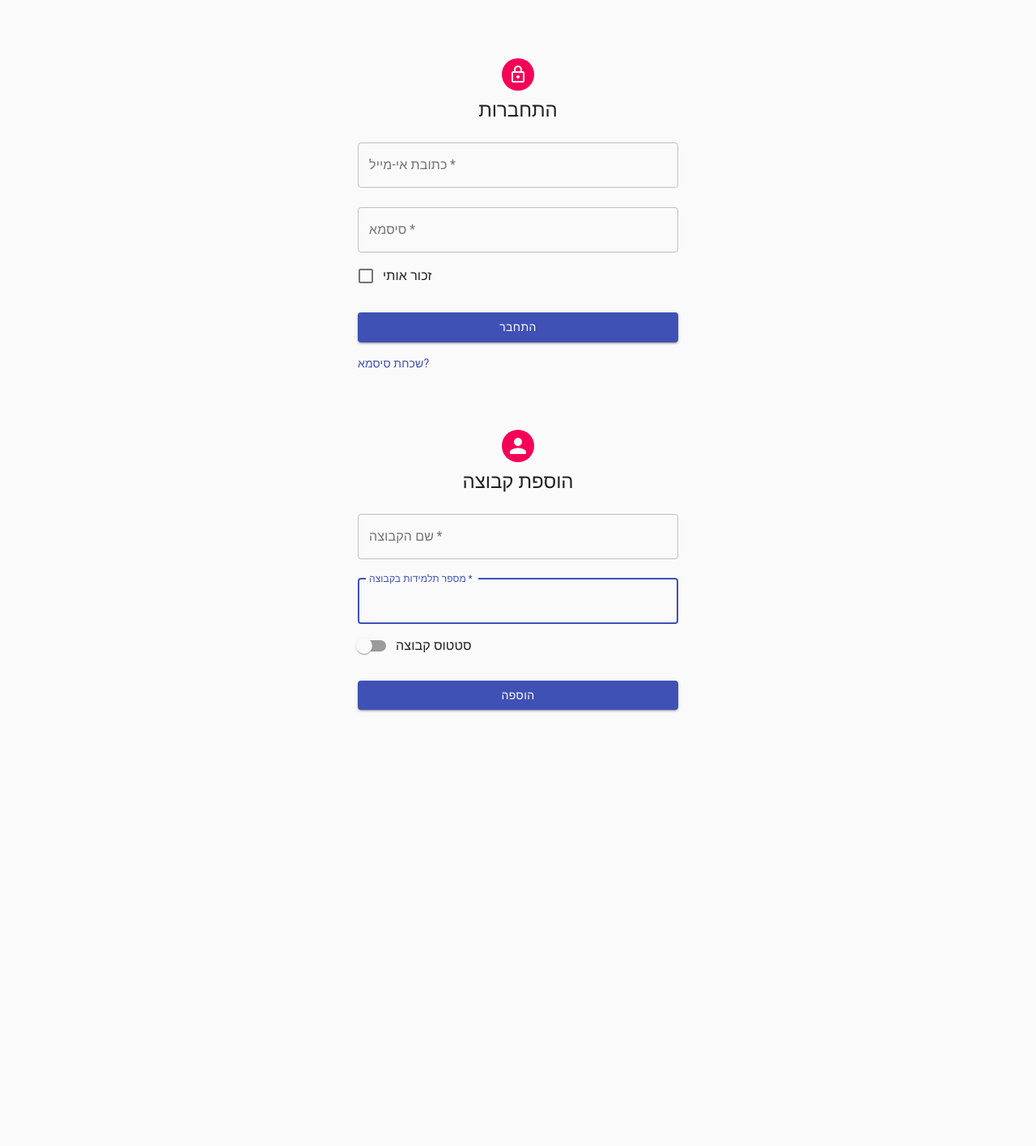
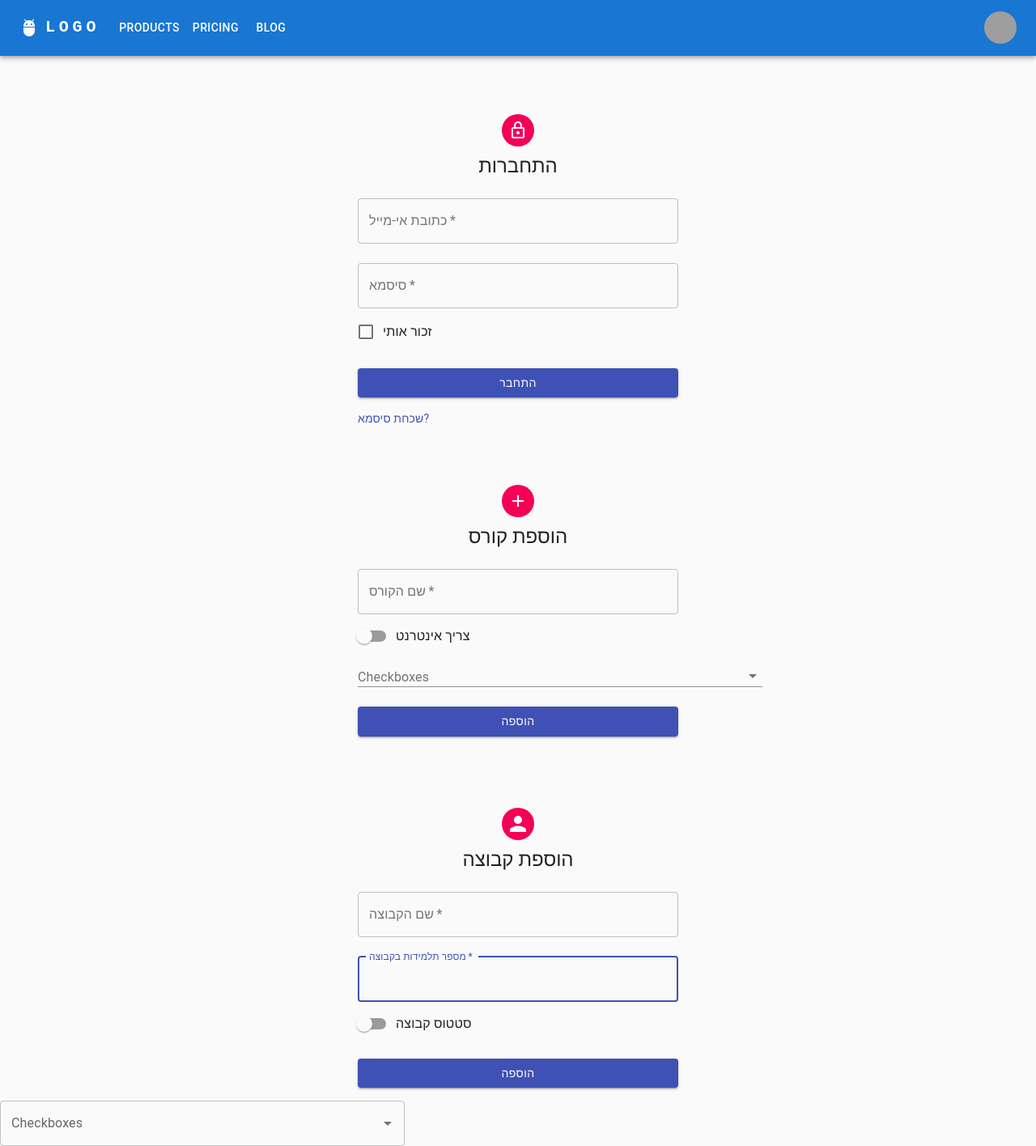
Before and after one commit to classesYaeliChani/client, a React (Create React App) app: page / in a window 1280 px wide. Shown: the whole page at 81% size. Before the commit the page ends 893 px from the top, so only its background shows below. Built offline with nearby package versions, Linux system fonts and the light colour scheme; grey boxes are pictures that could not be loaded.

Commit message:
do changes

```diff
--- a/src/App.js
+++ b/src/App.js
@@ -1,10 +1,10 @@
 import logo from './logo.svg';
 import './App.css';
-//import AppBar from './AppBar'
+import AppBar from './AppBar'
 import SignIn from './SignIn'
 import AddGroup from './AddGroup'
-//import AddCourse from './AddCourse'
-//import CheckboxesTags from './AddRoom'
+import AddCourse from './AddCourse'
+import CheckboxesTags from './AddRoom'
 
 function App() {
  const softwareArr=[
@@ -16,11 +16,11 @@ function App() {
    {SoftWareId:2,SoftWareName:"ssms"},
  ]
   return (<>
- {/* <AppBar/>  */}
+ <AppBar/>
  <SignIn/>
-{/* <AddCourse softwareArr={softwareArr}/>  */}
+<AddCourse softwareArr={softwareArr}/>
 <AddGroup/>
-{/* <CheckboxesTags/> */}
+<CheckboxesTags/>
 </>
   );
 }
--- a/src/AppBar.js
+++ b/src/AppBar.js
@@ -39,7 +39,7 @@ const ResponsiveAppBar = () => {
     <AppBar position="static">
       <Container maxWidth="xl">
         <Toolbar disableGutters>
-          {/* <AdbIcon sx={{ display: { xs: 'none', md: 'flex' }, mr: 1 }} /> */}
+          <AdbIcon sx={{ display: { xs: 'none', md: 'flex' }, mr: 1 }} />
           <Typography
             variant="h6"
             noWrap
@@ -59,7 +59,7 @@ const ResponsiveAppBar = () => {
           </Typography>
 
           <Box sx={{ flexGrow: 1, display: { xs: 'flex', md: 'none' } }}>
-            {/* <IconButton
+            <IconButton
               size="large"
               aria-label="account of current user"
               aria-controls="menu-appbar"
@@ -68,7 +68,7 @@ const ResponsiveAppBar = () => {
               color="inherit"
             >
               <MenuIcon />
-            </IconButton> */}
+            </IconButton>
             <Menu
               id="menu-appbar"
               anchorEl={anchorElNav}
```
